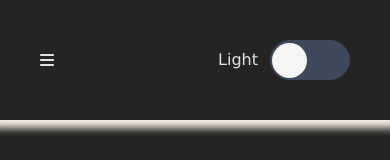
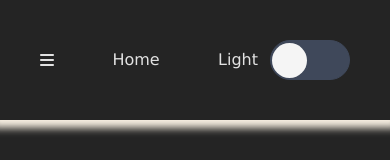
Before and after one commit to alenatih/Personal-Website, a React (Vite) app: page / in a window 390 px wide. Shown: the top 160 px of the page. Built offline with nearby package versions, Linux system fonts and the light colour scheme.

Commit message:
Update mobile menu to add NavLink to home page outside of the burger dropdown

```diff
--- a/src/layouts/RootLayout.tsx
+++ b/src/layouts/RootLayout.tsx
@@ -39,8 +39,11 @@ function RootLayout() {
             <header className="header">
                 <div className="nav-container">
                     {isMobile ? (
-                        <div className="header-mobile-menu" onClick={toggleDropdown}>
-                            <i className="fa-solid fa-bars burger-icon"></i>
+                        <div className="header-mobile-menu">
+                            <i
+                                className="fa-solid fa-bars burger-icon"
+                                onClick={toggleDropdown}>
+                            </i>
                             {isDropdownOpen && (
                             <nav className="mobile-menu-opened">
                                 <NavLink to="/">Home</NavLink>
@@ -52,6 +55,7 @@ function RootLayout() {
                                 <NavLink to="/contact">Contact</NavLink>
                             </nav>
                             )}
+                            <NavLink to="/">Home</NavLink>
                             <ToggleButton />
                         </div>
                     ) :
@@ -66,8 +70,6 @@ function RootLayout() {
                             <ToggleButton />
                         </nav>
                         )}
-
-                    {/* <ToggleButton /> */}
                 </div>
             </header>
 
```
